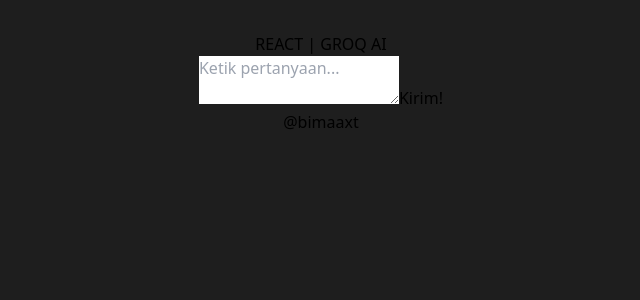
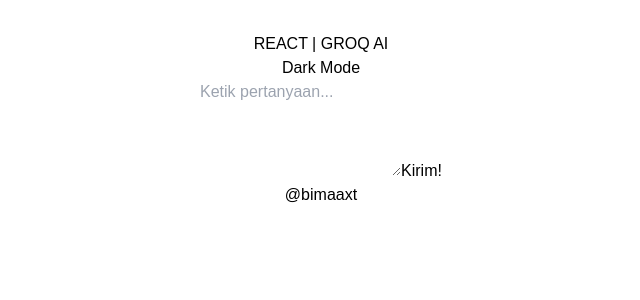
Before and after one commit to BimaARV/groq-vite, a React (Vite) app: page / in a window 1280 px wide. Shown: the top 300 px of the page, without its empty margins (319-959 px from the left). Built offline with nearby package versions, Linux system fonts and the light colour scheme; what groq-sdk would draw is missing.

Commit message:
tema baru

```diff
--- a/src/App.css
+++ b/src/App.css
@@ -6,7 +6,43 @@
 }
 
 body {
+  font-family: 'Arial', sans-serif;
+}
+
+/* Mode Terang */
+.light {
+  background-color: #ffffff;
+  color: #000000;
+}
+
+.light .loading, .light .typing {
+  color: #4c51bf;
+}
+
+.light .card {
+  background-color: #f9f9f9; /* Warna kartu */
+}
+
+.light .read-the-docs {
+  color: #888;
+}
+
+/* Mode Gelap */
+.dark {
   background-color: #1e1e1e;
+  color: #ffffff;
+}
+
+.dark .loading, .dark .typing {
+  color: #4c51bf;
+}
+
+.dark .card {
+  background-color: #2d2d2d; /* Warna kartu */
+}
+
+.dark .read-the-docs {
+  color: #aaa;
 }
 
 .logo {
@@ -41,21 +77,27 @@
   padding: 2em;
 }
 
-.read-the-docs {
-  color: #888;
-}
-
 /* App.css */
 .loading {
   font-size: 1.5rem;
-  color: #4c51bf;
-  animation: loadingAnimation 20s infinite;
+  animation: pulse 1s infinite;
 }
 
 .typing {
   font-size: 1.5rem;
-  color: #4c51bf;
-  animation: typingAnimation 20s steps(3, end) infinite;
+  animation: pulse 1s infinite;
+}
+
+@keyframes pulse {
+  0% {
+    opacity: 0.2;
+  }
+  50% {
+    opacity: 1;
+  }
+  100% {
+    opacity: 0.2;
+  }
 }
 
 @keyframes loadingAnimation {
@@ -74,7 +116,7 @@
 }
 
 @keyframes typingAnimation {
-  0% {
+  0%, 100% {
     content: "Mengetik.";
   }
   33% {
@@ -83,7 +125,4 @@
   66% {
     content: "Mengetik...";
   }
-  100% {
-    content: "Mengetik.";
-  }
 }
--- a/src/App.jsx
+++ b/src/App.jsx
@@ -10,16 +10,16 @@
   const [typing, setTyping] = useState(false);
   const [requestCount, setRequestCount] = useState(0);
   const [delay, setDelay] = useState(false);
+  const [darkMode, setDarkMode] = useState(false);
   const inputRef = useRef(null);
 
   const handleKeyDown = (event) => {
     if (event.key === "Enter") {
       if (event.shiftKey) {
-        event.preventDefault(); // Mencegah pengiriman form dengan tombol Enter
+        event.preventDefault();
         const inputValue = inputRef.current.value;
-        inputRef.current.value = inputValue + "\n"; // Tambahkan baris baru
+        inputRef.current.value = inputValue + "\n";
       } else {
-        // Jika hanya Enter, kirim permintaan
         handleSubmit(event);
       }
     }
@@ -27,7 +27,6 @@
 
   const handleSubmit = async (event) => {
     event.preventDefault();
-
     if (delay) {
       alert("Tunggu 2 menit sebelum membuat permintaan lagi.");
       return;
@@ -36,11 +35,10 @@
     setLoading(true);
     setTyping(false);
     const ai = await requestToGroqAI(inputRef.current.value);
-    console.log({ ai });
     setData(ai);
     setLoading(false);
     setTyping(true);
-    inputRef.current.value = ""; // mengosongkan input
+    inputRef.current.value = "";
     setRequestCount((prevCount) => prevCount + 1);
   };
 
@@ -48,8 +46,7 @@
     if (typing) {
       const timer = setTimeout(() => {
         setTyping(false);
-      }, 2000); // durasi simulasi animasi mengetik
-
+      }, 2000);
       return () => clearTimeout(timer);
     }
   }, [typing]);
@@ -60,41 +57,47 @@
       const delayTimer = setTimeout(() => {
         setDelay(false);
         setRequestCount(0);
-      }, 300000); // 5 menit dalam milidetik
-
+      }, 300000);
       return () => clearTimeout(delayTimer);
     }
   }, [requestCount]);
 
   return (
-    <main className="flex flex-col min-h-[80vh] justify-center items-center max-w-xl w-full mx-auto">
-      <h1 className="text-4xl text-indigo-500 font-bold">REACT | GROQ AI</h1>
-      <form className="flex flex-col gap-4 py-4 w-full" onSubmit={handleSubmit}>
+    <main className={`flex flex-col min-h-screen justify-center items-center ${darkMode ? 'bg-gray-900 text-white' : 'bg-gray-100 text-gray-900'} p-6`}>
+      <h1 className="text-4xl font-bold mb-6">REACT | GROQ AI</h1>
+      <button
+        onClick={() => setDarkMode(!darkMode)}
+        className={`mb-4 px-4 py-2 rounded-md transition duration-300 ${darkMode ? 'bg-gray-700 text-white hover:bg-gray-600' : 'bg-indigo-600 text-white hover:bg-indigo-700'}`}
+      >
+        {darkMode ? 'Light Mode' : 'Dark Mode'}
+      </button>
+      <form className="flex flex-col gap-4 w-full max-w-xl" onSubmit={handleSubmit}>
         <textarea
           placeholder="Ketik pertanyaan..."
-          className="py-2 px-4 text-md rounded-md"
+          className={`py-3 px-4 text-md rounded-md shadow-lg border ${darkMode ? 'border-gray-600 bg-gray-800 text-white' : 'border-gray-300 bg-white text-gray-900'}`}
           id="content"
           ref={inputRef}
-          onKeyDown={handleKeyDown} // Tambahkan event handler di sini
+          onKeyDown={handleKeyDown}
+          rows="4"
         />
         <button
           type="submit"
-          className="bg-indigo-500 py-2 px-4 font-bold text-white rounded-md"
+          className={`bg-indigo-600 py-2 px-4 font-bold rounded-md shadow transition duration-300 ${darkMode ? 'hover:bg-indigo-700' : 'hover:bg-indigo-600'}`}
           disabled={delay}
         >
           Kirim!
         </button>
       </form>
-      <div className="max-w-xl w-full mx-auto">
-        {loading && <div className="loading">Memuat...</div>}
-        {typing && <div className="typing">Mengetik...</div>}
+      <div className="max-w-xl w-full mx-auto mt-4">
+        {loading && <div className="loading animate-pulse">Memuat...</div>}
+        {typing && <div className="typing animate-pulse">Mengetik...</div>}
         {data && !loading && !typing && (
           <SyntaxHighlight language="swift" style={darcula} wrapLongLines={true}>
             {data}
           </SyntaxHighlight>
         )}
       </div>
-      <a href="https://instagram.com/bimaaxt/" target="_blank" className="text-indigo-500 text-1xl py-2 px-2 font-bold">@bimaaxt</a>
+      <a href="https://instagram.com/bimaaxt/" target="_blank" className={`text-indigo-500 text-xl py-2 px-2 font-bold mt-4 ${darkMode ? 'text-indigo-300' : 'text-indigo-500'}`}>@bimaaxt</a>
     </main>
   );
 }
```
